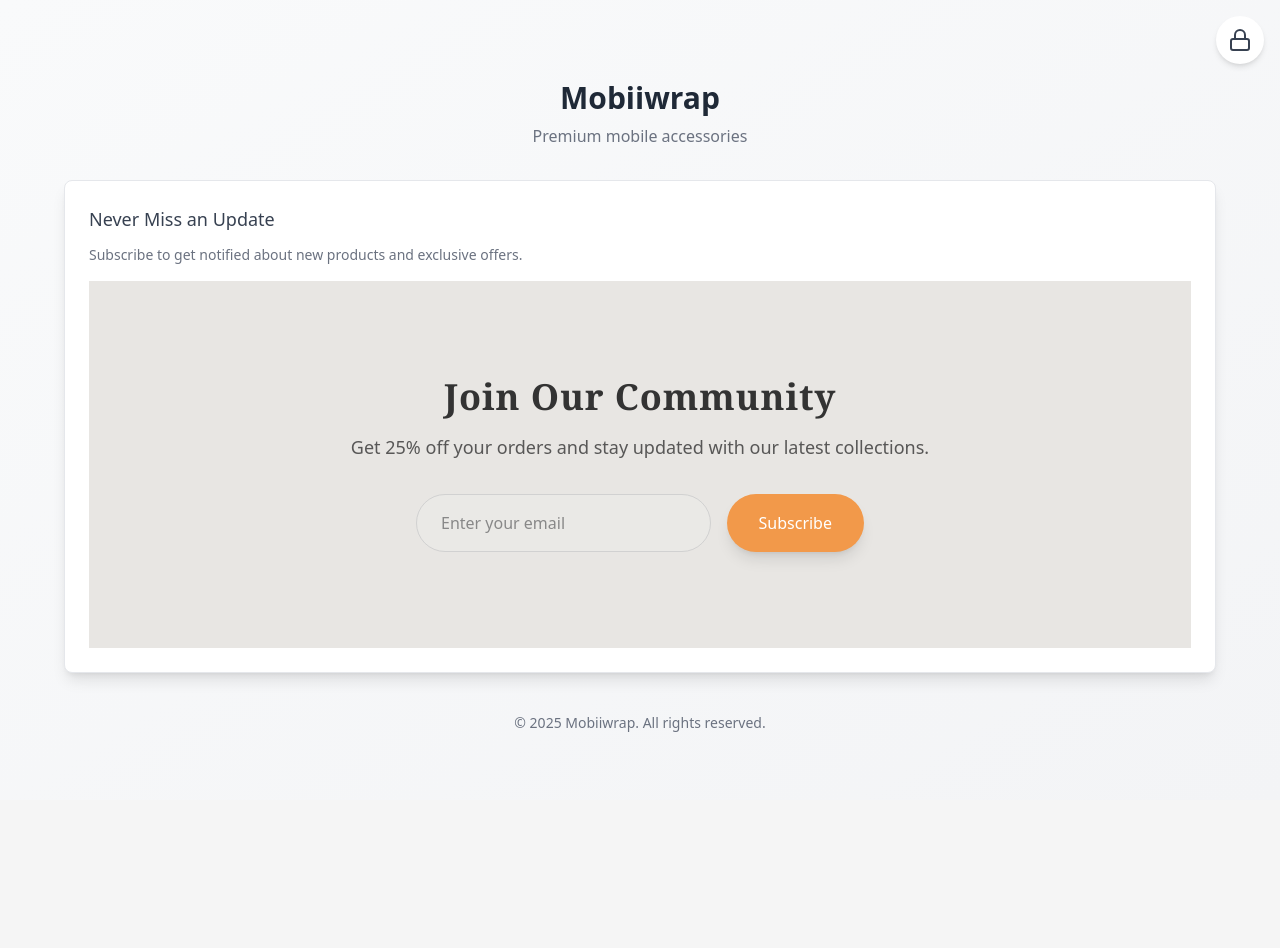
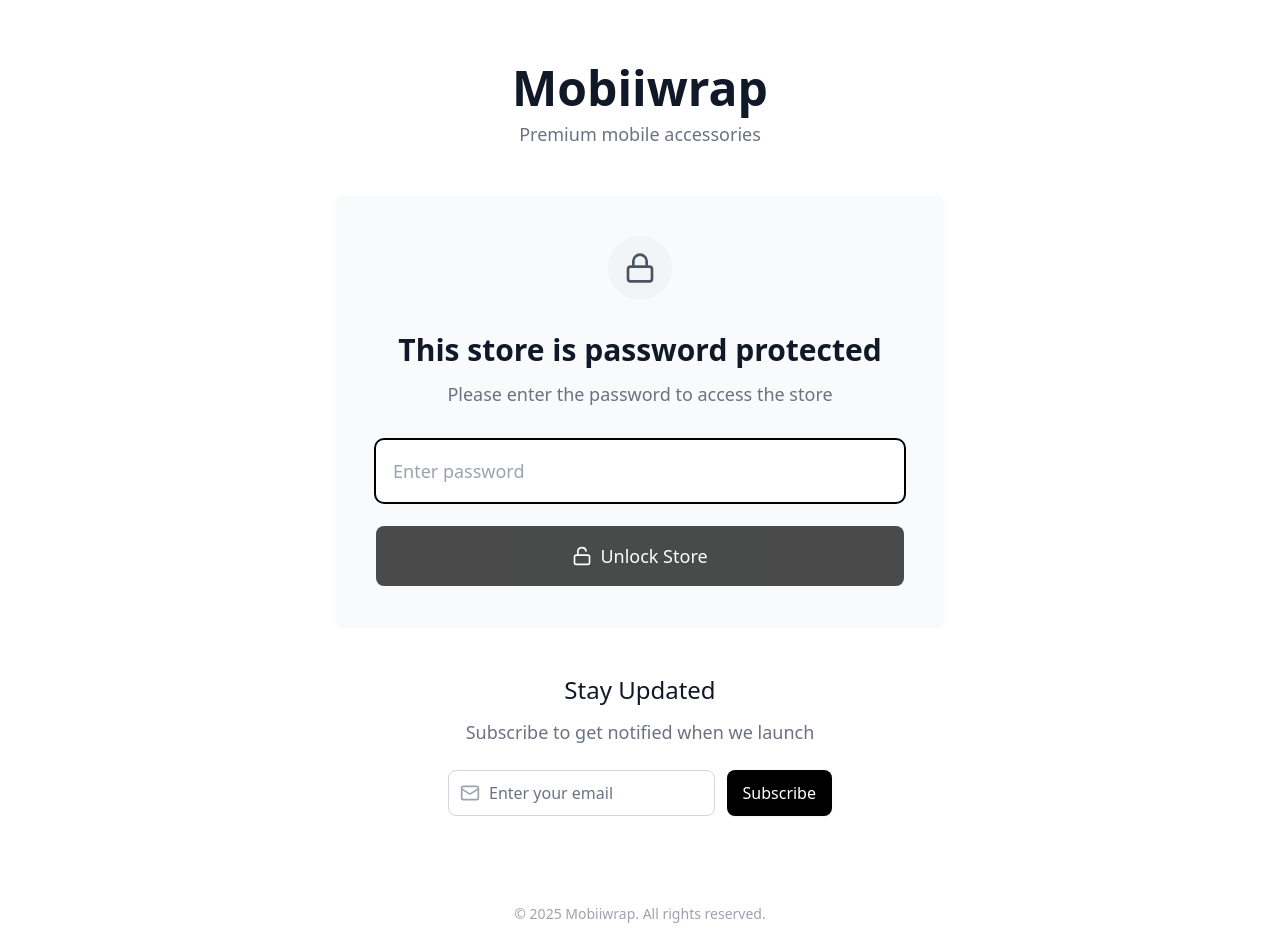
Before and after one commit to ayush-verma1708/project, a React (Vite) app: page / in a window 1280 px wide. Before the commit the page ends 800 px from the top, so only its background shows below. Built offline with nearby package versions, Linux system fonts and the light colour scheme.

Commit message:
feat: Enhance JoinCommunitySection with animations and improve LockScreen layout; add error handling and loading states

```diff
--- a/src/components/promotional/JoinCommunitySection.tsx
+++ b/src/components/promotional/JoinCommunitySection.tsx
@@ -1,5 +1,7 @@
 import React, { useState } from "react";
 import { subscriptionService } from "../../api/services/subscription";
+import { motion } from "framer-motion";
+import { Mail, Check, X, Loader2 } from "lucide-react";
 
 const JoinCommunitySection: React.FC = () => {
   const [email, setEmail] = useState("");
@@ -10,7 +12,6 @@ const JoinCommunitySection: React.FC = () => {
   const handleSubmit = async (e: React.FormEvent) => {
     e.preventDefault();
 
-    // Basic email validation using regex
     const emailRegex = /^[a-zA-Z0-9._-]+@[a-zA-Z0-9.-]+\.[a-zA-Z]{2,6}$/;
     if (!email || !emailRegex.test(email)) {
       setMessage("Please enter a valid email address.");
@@ -24,30 +25,24 @@ const JoinCommunitySection: React.FC = () => {
     try {
       const response = await subscriptionService.subscribe(email);
 
-
       if (response.status === 409) {
-        // If email is already subscribed
         setStatus("exists");
         setMessage("You're already subscribed! 🎉");
-        setCouponCode(response.couponCode || "WELCOME25"); // Use API coupon or fallback
+        setCouponCode(response.couponCode || "WELCOME25");
       } else if (response.status === 201) {
-        // Successful subscription
         setStatus("success");
         setMessage("Thank you for subscribing! 🎉");
-        setCouponCode(response.couponCode || "WELCOME25"); // Use API coupon or fallback
+        setCouponCode(response.couponCode || "WELCOME25");
       } else {
-        // Handle unexpected responses
         setStatus("success");
         setMessage("Thank you for subscribing! 🎉");
-        setCouponCode(response.couponCode || "WELCOME25"); // Use API coupon or fallbac
+        setCouponCode(response.couponCode || "WELCOME25");
       }
     } catch (error: any) {
       console.error("Subscription error:", error);
       setStatus("error");
 
-      // More specific error handling for different scenarios
       if (error.response) {
-        // If the error has a response, check its status
         if (error.response.status === 409) {
           setMessage("This email is already subscribed. 🎉");
           setStatus("exists");
@@ -55,76 +50,94 @@ const JoinCommunitySection: React.FC = () => {
           setMessage("Subscription failed. Please try again later.");
         }
       } else if (error.request) {
-        // If no response was received (network issue)
         setMessage("Network error. Please check your internet connection and try again.");
       } else {
-        // If error is not related to the response or request
         setMessage("An unknown error occurred. Please try again.");
       }
     }
   };
 
   return (
-    <section className="py-24 bg-[#E8E6E3] text-[#333333]">
-      <div className="max-w-7xl mx-auto px-6 sm:px-8 lg:px-12">
-        <div className="max-w-2xl mx-auto text-center">
-          {/* Section Heading */}
-          <h2 className="text-4xl font-serif font-semibold mb-4 text-[#333333] tracking-wide">
-            Join Our Community
-          </h2>
-          <p className="text-[#333333]/80 mb-8 text-lg leading-relaxed">
-            Get 25% off your orders and stay updated with our latest collections.
-          </p>
-
-          {/* Subscription Input and Button */}
+    <div className="w-full max-w-sm mx-auto">
       {status !== "success" ? (
-            <form onSubmit={handleSubmit} className="flex gap-4 max-w-md mx-auto">
+        <motion.form
+          onSubmit={handleSubmit}
+          className="flex flex-col sm:flex-row gap-2 sm:gap-3 w-full"
+          initial={{ opacity: 0, y: 20 }}
+          animate={{ opacity: 1, y: 0 }}
+          transition={{ duration: 0.5, delay: 0.2 }}
+        >
+          <div className="relative flex-1">
+            <div className="absolute inset-y-0 left-0 pl-3 flex items-center pointer-events-none">
+              <Mail className="h-4 w-4 sm:h-5 sm:w-5 text-gray-400" />
+            </div>
             <input
               type="email"
               placeholder="Enter your email"
-                className="flex-1 px-6 py-4 rounded-full bg-white/10 border border-[#D1D1D1] text-[#333333] placeholder-[#888888] focus:outline-none focus:ring-2 focus:ring-[#F2994A] transition-all duration-300 ease-in-out"
+              className="w-full pl-9 sm:pl-10 pr-4 py-2 sm:py-2.5 text-sm sm:text-base rounded-lg bg-white border border-gray-300 text-gray-900 placeholder-gray-500 focus:outline-none focus:ring-2 focus:ring-black focus:border-transparent transition-all"
               value={email}
               onChange={(e) => setEmail(e.target.value)}
               disabled={status === "loading"}
             />
-              <button
+          </div>
+          <motion.button
+            whileHover={{ scale: 1.02 }}
+            whileTap={{ scale: 0.98 }}
             type="submit"
-                className="relative px-8 py-4 rounded-full bg-[#F2994A] text-white font-medium shadow-lg transition-all duration-300 ease-in-out hover:bg-[#D87C46] hover:shadow-xl transform hover:scale-105 focus:outline-none focus:ring-2 focus:ring-[#F2994A] focus:ring-offset-2"
+            className="px-3 sm:px-4 py-2 sm:py-2.5 bg-black text-white text-sm sm:text-base rounded-lg font-medium shadow-sm hover:bg-gray-900 focus:outline-none focus:ring-2 focus:ring-black focus:ring-offset-2 disabled:opacity-70 disabled:cursor-not-allowed transition-colors"
             disabled={status === "loading"}
           >
-                {status === "loading" ? "Subscribing..." : "Subscribe"}
-              </button>
-            </form>
+            {status === "loading" ? (
+              <span className="flex items-center justify-center">
+                <Loader2 className="h-3 w-3 sm:h-4 sm:w-4 animate-spin mr-1 sm:mr-2" />
+                Subscribing...
+              </span>
             ) : (
-            // Thank You Message and Coupon Code
-            status === "success" && (
-            <div className="bg-white py-8 px-6 rounded-xl shadow-lg mt-8">
-              <h3 className="text-2xl font-semibold text-[#333333] mb-4">{message}</h3>
-              <div className="text-xl font-bold text-[#F2994A] mb-4">Your Coupon Code:</div>
-              <div className="text-3xl font-extrabold text-[#F2994A] border-2 border-dashed border-[#F2994A] p-4 rounded-lg">
+              "Subscribe"
+            )}
+          </motion.button>
+        </motion.form>
+      ) : (
+        <motion.div
+          initial={{ opacity: 0, scale: 0.9 }}
+          animate={{ opacity: 1, scale: 1 }}
+          transition={{ duration: 0.5 }}
+          className="bg-gray-50 py-3 sm:py-4 px-3 sm:px-4 rounded-lg shadow-sm mt-3 sm:mt-4"
+        >
+          <h3 className="text-base sm:text-lg font-semibold text-gray-900 mb-1 sm:mb-2">{message}</h3>
+          <div className="text-sm sm:text-base font-bold text-black mb-1 sm:mb-2">Your Coupon Code:</div>
+          <div className="text-lg sm:text-xl font-extrabold text-black border border-dashed border-gray-300 p-2 rounded-lg text-center">
             {couponCode}
           </div>
-              <p className="mt-6 text-lg text-gray-700">
+          <p className="mt-2 sm:mt-3 text-xs sm:text-sm text-gray-600">
             Apply this code at checkout for{" "}
-                <span className="text-orange-500 font-bold">10% off</span> your first purchase!
+            <span className="text-black font-bold">10% off</span> your first purchase!
           </p>
-            </div>
-            )
+        </motion.div>
       )}
+
       {status === "exists" && (
-            <div className="mt-4 p-4 bg-blue-100 text-blue-600 rounded-lg text-center">
+        <motion.div
+          initial={{ opacity: 0, y: -10 }}
+          animate={{ opacity: 1, y: 0 }}
+          className="mt-2 sm:mt-3 p-2 sm:p-3 bg-blue-50 text-blue-600 rounded-lg text-xs sm:text-sm flex items-center"
+        >
+          <Check className="h-3 w-3 sm:h-4 sm:w-4 mr-1 sm:mr-2" />
           {message}
-            </div>
+        </motion.div>
       )}
-          {/* Error Message */}
+
       {status === "error" && (
-            <div className="mt-4 p-4 bg-red-100 text-red-600 rounded-lg text-center">
+        <motion.div
+          initial={{ opacity: 0, y: -10 }}
+          animate={{ opacity: 1, y: 0 }}
+          className="mt-2 sm:mt-3 p-2 sm:p-3 bg-red-50 text-red-600 rounded-lg text-xs sm:text-sm flex items-center"
+        >
+          <X className="h-3 w-3 sm:h-4 sm:w-4 mr-1 sm:mr-2" />
           {message}
-            </div>
+        </motion.div>
       )}
     </div>
-      </div>
-    </section>
   );
 };
 
--- a/src/pages/LockScreen/LockScreen.tsx
+++ b/src/pages/LockScreen/LockScreen.tsx
@@ -1,22 +1,21 @@
 import { useState } from "react";
 import JoinCommunitySection from "../../components/promotional/JoinCommunitySection";
-import { Lock, Unlock, AlertCircle, X } from "lucide-react";
+import { Lock, Unlock, AlertCircle } from "lucide-react";
+import { motion } from "framer-motion";
 
 export default function LockScreen() {
   const [password, setPassword] = useState("");
   const [error, setError] = useState("");
   const [isLoading, setIsLoading] = useState(false);
-  const [isModalOpen, setIsModalOpen] = useState(false);
 
-  const correctPassword = "mobiiwrap-unlock"; // Your actual password
+  const correctPassword = "mobiiwrap-unlock";
 
   const handleUnlock = () => {
     setIsLoading(true);
-    // Simulate a slight delay for better UX
     setTimeout(() => {
       if (password === correctPassword) {
         localStorage.setItem("siteUnlocked", "true");
-        window.location.reload(); // Refresh to unlock the site
+        window.location.reload();
       } else {
         setError("Incorrect password. Please try again.");
         setIsLoading(false);
@@ -24,70 +23,47 @@ export default function LockScreen() {
     }, 600);
   };
 
-  const handleKeyPress = (e) => {
+  const handleKeyPress = (e: React.KeyboardEvent<HTMLInputElement>) => {
     if (e.key === "Enter") {
       handleUnlock();
     }
   };
 
-  const toggleModal = () => {
-    setIsModalOpen(!isModalOpen);
-    if (!isModalOpen) {
-      // Reset when opening
-      setError("");
-      setPassword("");
-    }
-  };
+  return (
+    <div className="min-h-screen w-full bg-white flex flex-col">
+      <div className="flex-1 flex flex-col justify-center items-center">
+        <div className="w-full max-w-2xl mx-auto px-4 sm:px-6 lg:px-8 py-8 sm:py-12 lg:py-16">
+          {/* Logo */}
+          <motion.div
+            initial={{ opacity: 0, y: -20 }}
+            animate={{ opacity: 1, y: 0 }}
+            className="text-center mb-8 sm:mb-12"
+          >
+            <h1 className="text-3xl sm:text-4xl lg:text-5xl font-bold text-gray-900">Mobiiwrap</h1>
+            <p className="mt-2 text-base sm:text-lg text-gray-500">Premium mobile accessories</p>
+          </motion.div>
 
-  return (
-    <div className="min-h-screen bg-gradient-to-br from-gray-50 to-gray-100 p-4 relative">
-      {/* Lock in top right corner */}
-      <div className="absolute top-4 right-4 p-3 bg-white rounded-full shadow-md"
-       onClick={toggleModal}
+          {/* Password Section */}
+          <motion.div
+            initial={{ opacity: 0, y: 20 }}
+            animate={{ opacity: 1, y: 0 }}
+            transition={{ delay: 0.2 }}
+            className="bg-gray-50 rounded-lg p-8 sm:p-10 shadow-sm"
           >
-        <Lock size={16} className="h-6 w-6 text-gray-700" />
-
-      </div>
-
-      <div className="max-w-6xl mx-auto pt-16">
-        {/* Logo and Header */}
-        <div className="text-center mb-8">
-          <h2 className="text-3xl font-bold text-gray-800">Mobiiwrap</h2>
-          <p className="text-gray-500 mt-2">Premium mobile accessories</p>
-        </div>
-
-        <div className="grid md gap-8 items-center">
-
-          {/* Join Community Section takes up the other half on larger screens */}
-          <div className="bg-white p-6 rounded-lg shadow-lg border border-gray-200">
-            <h3 className="text-lg font-medium text-gray-700 mb-3">Never Miss an Update</h3>
-            <p className="text-gray-500 text-sm mb-4">Subscribe to get notified about new products and exclusive offers.</p>
-            <JoinCommunitySection />
+            <div className="flex items-center justify-center mb-6 sm:mb-8">
+              <div className="bg-gray-100 p-3 sm:p-4 rounded-full">
+                <Lock className="h-6 w-6 sm:h-8 sm:w-8 text-gray-600" />
               </div>
             </div>
 
-        {/* Full width community section for mobile */}
-        <div className="mt-10 text-center">
-          <p className="text-sm text-gray-500">
-            © {new Date().getFullYear()} Mobiiwrap. All rights reserved.
+            <h2 className="text-xl sm:text-2xl lg:text-3xl font-semibold text-center text-gray-900 mb-3">
+              This store is password protected
+            </h2>
+            <p className="text-base sm:text-lg text-gray-500 text-center mb-6 sm:mb-8">
+              Please enter the password to access the store
             </p>
-        </div>
-      </div>
 
-      {/* Password Modal - Only appears when lock is clicked */}
-      {isModalOpen && (
-        <div className="fixed inset-0 flex items-center justify-center z-20">
-          <div className="absolute inset-0 bg-black bg-opacity-40" onClick={toggleModal}></div>
-          <div className="bg-white p-6 rounded-lg shadow-lg border border-gray-200 w-full max-w-md relative z-30">
-            {/* Close button */}
-            <button
-              onClick={toggleModal}
-              className="absolute top-3 right-3 text-gray-400 hover:text-gray-600"
-            >
-              <X className="h-5 w-5" />
-            </button>
-
-            <h3 className="text-lg font-medium text-gray-700 mb-4">Store Access</h3>
+            <div className="space-y-4 sm:space-y-6">
               <div className="relative">
                 <input
                   type="password"
@@ -98,22 +74,28 @@ export default function LockScreen() {
                     if (error) setError("");
                   }}
                   onKeyPress={handleKeyPress}
-                className="w-full px-4 py-3 rounded-lg border border-gray-300 focus:ring-2 focus:ring-blue-500 focus:border-blue-500 outline-none transition-all"
+                  className="w-full px-4 py-3 sm:py-4 text-base sm:text-lg rounded-lg border border-gray-300 focus:ring-2 focus:ring-black focus:border-transparent outline-none transition-all"
                   autoFocus
                 />
               </div>
 
               {error && (
-              <div className="flex items-center mt-2 text-red-500 text-sm">
-                <AlertCircle className="h-4 w-4 mr-1" />
+                <motion.div
+                  initial={{ opacity: 0, y: -10 }}
+                  animate={{ opacity: 1, y: 0 }}
+                  className="flex items-center text-red-500 text-base sm:text-lg"
+                >
+                  <AlertCircle className="h-5 w-5 mr-2" />
                   <span>{error}</span>
-              </div>
+                </motion.div>
               )}
 
-            <button
+              <motion.button
+                whileHover={{ scale: 1.02 }}
+                whileTap={{ scale: 0.98 }}
                 onClick={handleUnlock}
                 disabled={isLoading || !password}
-              className="w-full mt-4 px-4 py-3 bg-blue-600 hover:bg-blue-700 text-white rounded-lg font-medium transition-colors flex items-center justify-center disabled:opacity-70 disabled:cursor-not-allowed"
+                className="w-full py-3 sm:py-4 px-4 bg-black text-white text-base sm:text-lg rounded-lg font-medium transition-colors flex items-center justify-center disabled:opacity-70 disabled:cursor-not-allowed"
               >
                 {isLoading ? (
                   <span className="flex items-center">
@@ -122,8 +104,8 @@ export default function LockScreen() {
                       xmlns="http://www.w3.org/2000/svg"
                       fill="none"
                       viewBox="0 0 24 24"
-  width="16"
-  height="16"  // Explicit size
+                      width="20"
+                      height="20"
                     >
                       <circle
                         className="opacity-25"
@@ -138,19 +120,47 @@ export default function LockScreen() {
                         d="M4 12a8 8 0 018-8V0C5.373 0 0 5.373 0 12h4zm2 5.291A7.962 7.962 0 014 12H0c0 3.042 1.135 5.824 3 7.938l3-2.647z"
                       />
                     </svg>
-
                     Unlocking...
                   </span>
                 ) : (
                   <span className="flex items-center">
-                  <Unlock className="h-4 w-4 mr-2" />
-                  Unlock Access
+                    <Unlock className="h-5 w-5 mr-2" />
+                    Unlock Store
                   </span>
                 )}
-            </button>
+              </motion.button>
+            </div>
+          </motion.div>
+
+          {/* Newsletter Section */}
+          <motion.div
+            initial={{ opacity: 0, y: 20 }}
+            animate={{ opacity: 1, y: 0 }}
+            transition={{ delay: 0.4 }}
+            className="mt-10 sm:mt-12 text-center"
+          >
+            <h3 className="text-lg sm:text-xl lg:text-2xl font-medium text-gray-900 mb-3">
+              Stay Updated
+            </h3>
+            <p className="text-base sm:text-lg text-gray-500 mb-6">
+              Subscribe to get notified when we launch
+            </p>
+            <JoinCommunitySection />
+          </motion.div>
         </div>
       </div>
-      )}
+
+      {/* Footer */}
+      <motion.div
+        initial={{ opacity: 0 }}
+        animate={{ opacity: 1 }}
+        transition={{ delay: 0.6 }}
+        className="py-6 text-center"
+      >
+        <p className="text-sm text-gray-400">
+          © {new Date().getFullYear()} Mobiiwrap. All rights reserved.
+        </p>
+      </motion.div>
     </div>
   );
 }
```
Lines whose indentation alone changed are shown as unchanged.
